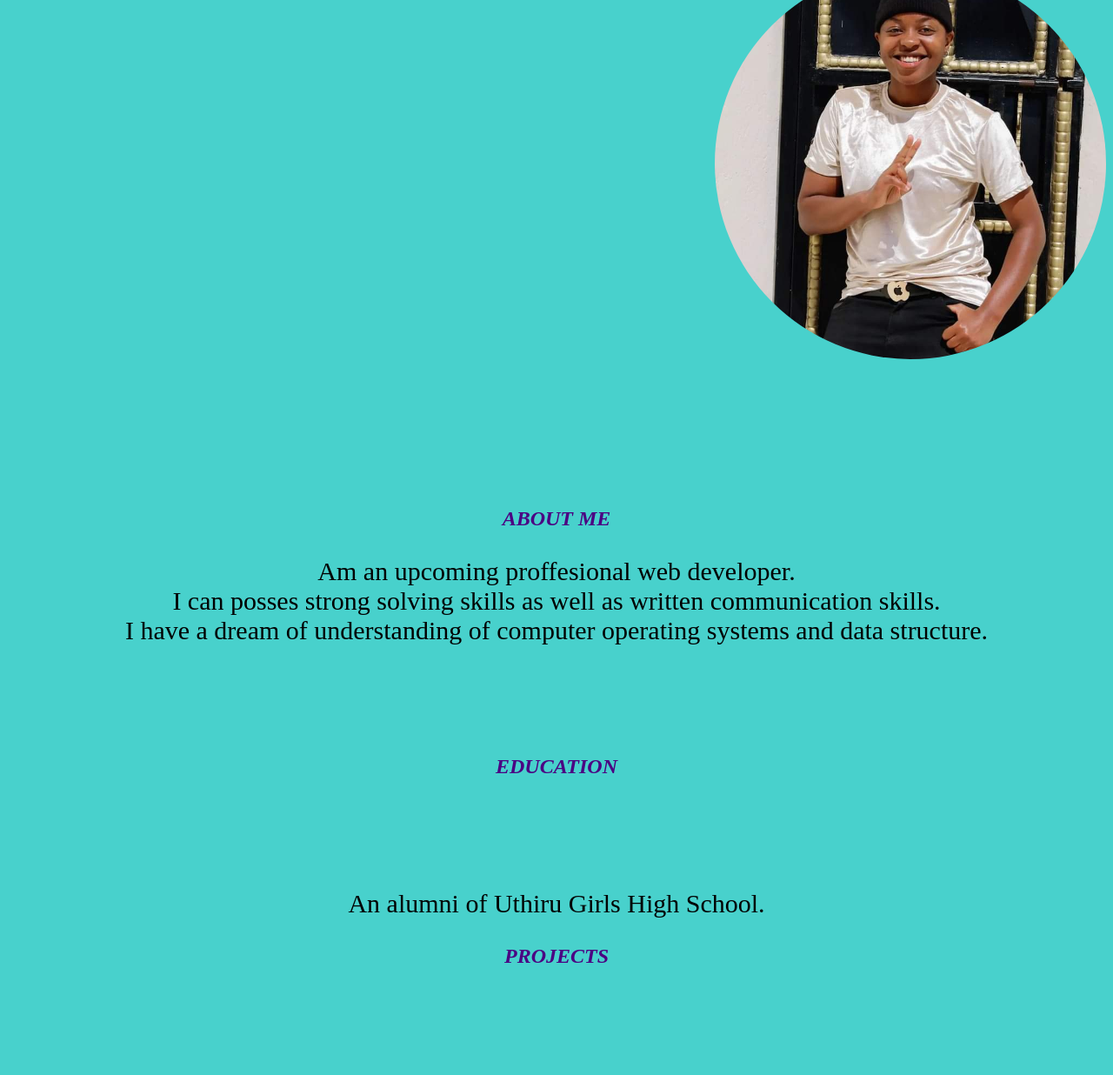
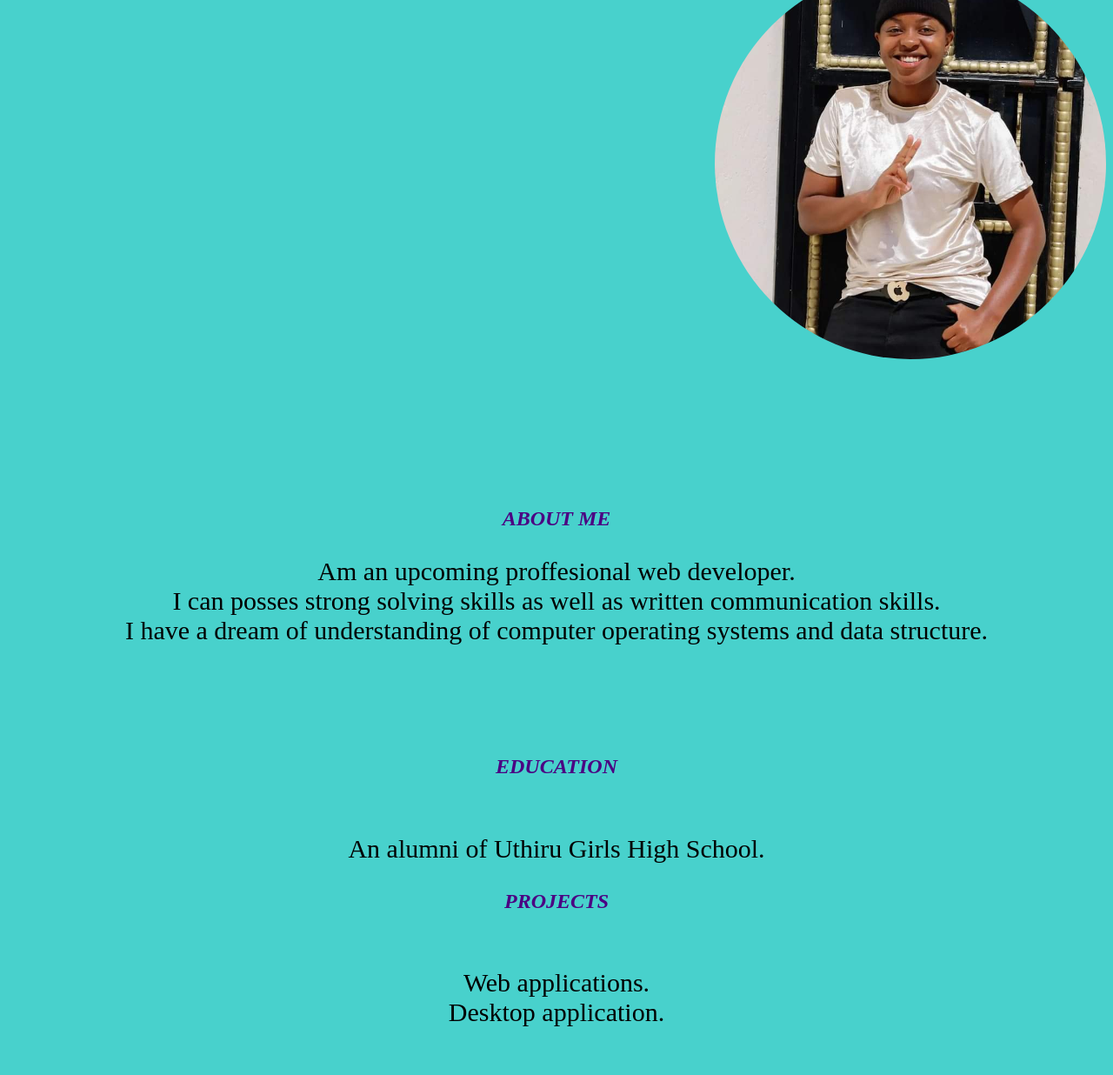
Before and after one commit to ann-wangui/MY-PORTIFOLIO, a plain HTML site: page index.html in a window 1280 px wide. Shown: the part 310-1546 px from the top of the page at 87% size. Drawn offline with Linux system fonts and the light colour scheme.

Commit message:
modify html structure

```diff
--- a/index.css
+++ b/index.css
@@ -65,7 +65,7 @@ ul li{
 .edu p{
     text-align: center;
     font-size: 30px;
-    margin-top:10% ;
+    margin-top:5% ;
 
 }
 .edu ul{
@@ -82,7 +82,7 @@ ul li{
 .project p{
     text-align: center;
     font-size: 30px;
-    margin-top:10% ;
+    margin-top:5% ;
 
 }
 
```
